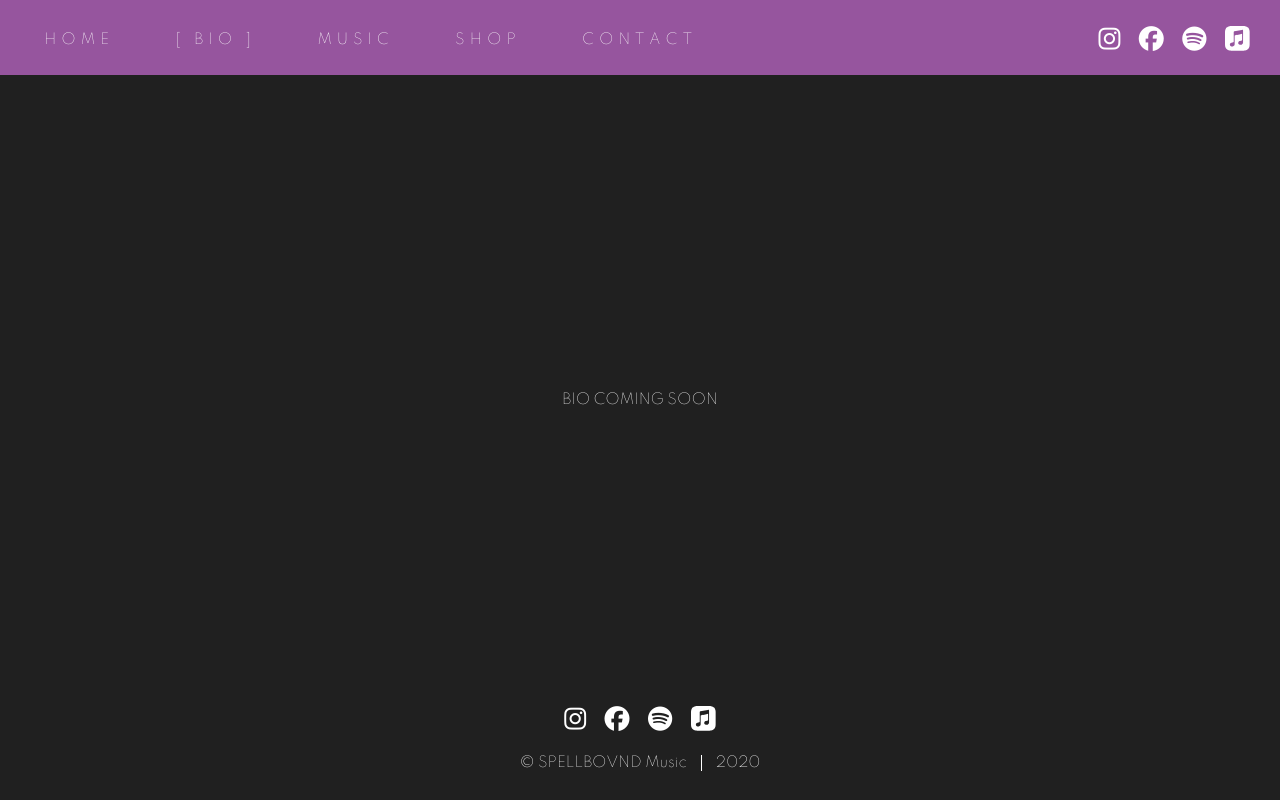
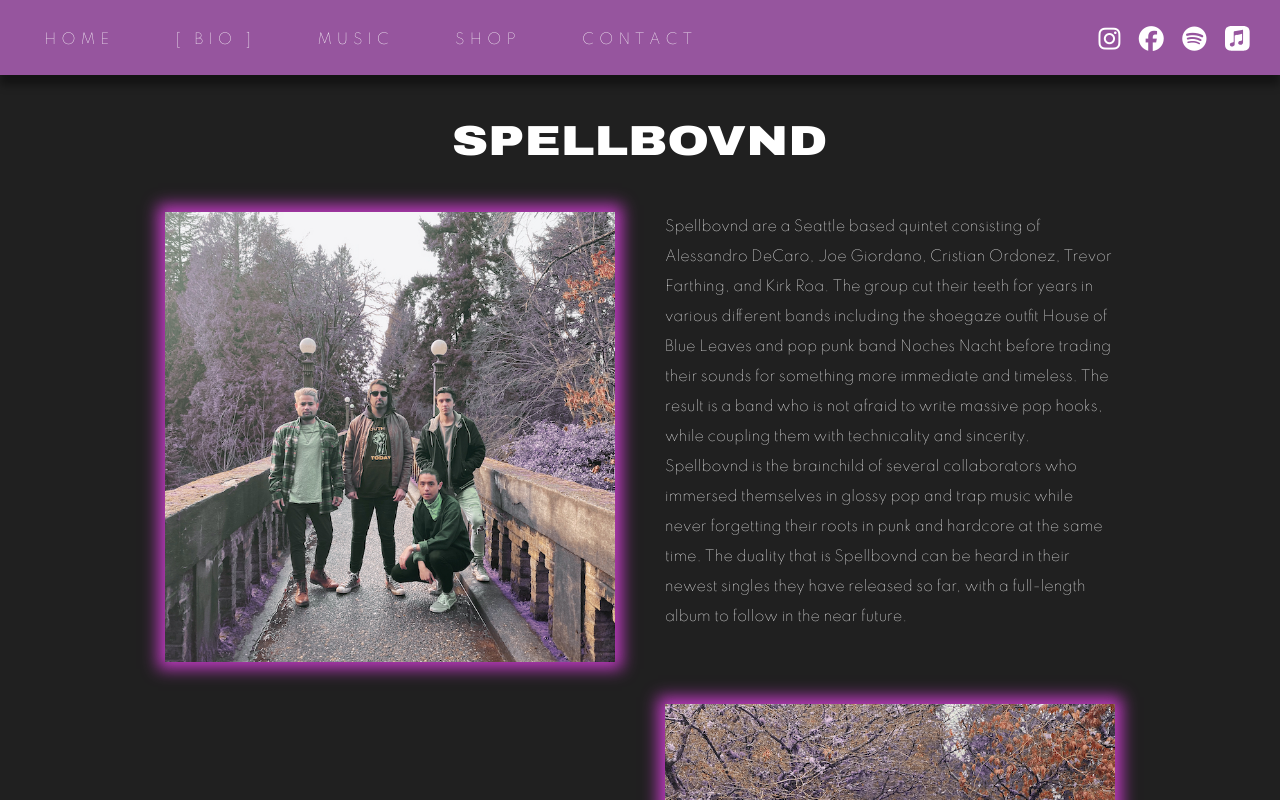
Before and after one commit to trevorfarthing/spellbovnd-website, a website: page src/bio.html in a window 1280 px wide. Shown: the top 800 px of the page. Drawn offline with nearby package versions, Linux system fonts and the light colour scheme; files that its build step writes are made by us from their sources; files whose address does not match are found by name.

Commit message:
Update bio page

```diff
--- a/src/bio.html
+++ b/src/bio.html
@@ -24,7 +24,7 @@
     <div id="sidenav-menu" class="sidenav">
       <div class="sidenav-site-links">
         <a href="javascript:void(0)" class="closebtn" onclick="closeNav()">&times;</a>
-        <a href="index.html" class="sidenav-link home-nav-link">HOME</a>
+        <a href="/" class="sidenav-link home-nav-link">HOME</a>
         <a href="bio" class="sidenav-link bio-nav-link sidenav-selected-link">BIO</a>
         <a href="music" class="sidenav-link music-nav-link">MUSIC</a>
         <a href="shop" class="sidenav-link shop-nav-link">SHOP</a>
@@ -48,7 +48,7 @@
           <span class="mobile-nav-text float-right">
             SPELLBOVND
           </span>
-          <a href="index.html" class="nav-link ms-0 home-nav-link">HOME</a>
+          <a href="/" class="nav-link ms-0 home-nav-link">HOME</a>
           <a href="bio" class="nav-link bio-nav-link">[ BIO ]</a>
           <a href="music" class="nav-link music-nav-link">MUSIC</a>
           <a href="shop" class="nav-link shop-nav-link">SHOP</a>
@@ -62,10 +62,27 @@
         </nav>
       </header>
       <div>
-        <div class="absolute-center fade-standard w-100 text-center">
-          BIO COMING SOON
+        <div class="contain-block mb-5 fade-standard">
+          <div class="d-inline-block w-100 text-center ">
+            <h1 class="below-header bio-title d-inline-block">SPELLBOVND</h1>
+          </div>
+          <div class="flex-bio d-flex flex-wrap justify-content-around">
+
+            <img src="assets/group_bridge.jpg"/>
+            <div class="bio-text">
+              Spellbovnd are a Seattle based quintet consisting of Alessandro DeCaro, Joe Giordano, Cristian Ordonez, Trevor Farthing, and Kirk Roa.
+              The group cut their teeth for years in various different bands including the shoegaze outfit House of Blue Leaves and pop punk band Noches Nacht
+              before trading their sounds for something more immediate and timeless.  The result is a band who is not afraid to write massive pop hooks, while
+              coupling them with technicality and sincerity.  Spellbovnd is the brainchild of several collaborators who immersed themselves in glossy pop and trap music
+              while never forgetting their roots in punk and hardcore at the same time.  The duality that is Spellbovnd can be heard in their newest singles they have released
+              so far, with a full-length album to follow in the near future.
+            </div>
+            <div>
+            </div>
+            <img src="assets/group_trees.jpg" class="mt-5 bio-img-2"/>
+          </div>
         </div>
-        <footer class="fixed-footer fade-standard">
+        <footer class="fade-standard">
           <span class="footer-social-links">
             <a href="https://www.instagram.com/spellbovndmusic/"><i class="fab fa-instagram"></i></a>
             <a href="https://www.facebook.com/spellbovnd/"><i class="fab fa-facebook"></i></a>
--- a/src/styles/styles.scss
+++ b/src/styles/styles.scss
@@ -193,7 +193,13 @@ MIXINS
   left: 50%;
   transform: translate(-50%, -50%);
 }
-
+@mixin scale($x, $y) {
+  -webkit-transform:scale($x,$y); /* Safari and Chrome */
+  -moz-transform:scale($x,$y); /* Firefox */
+  -ms-transform:scale($x,$y); /* IE 9 */
+  -o-transform:scale($x,$y); /* Opera */
+  transform:scale($x,$y); /* W3C */
+}
 /*
 ************************
 INHERITANCE
@@ -231,6 +237,7 @@ header {
   background: $lightpurple;
   width: 100%;
   height: 75px;
+  box-shadow: 0px 10px 8px rgba(0,0,0,0.4);
 }
 nav {
   margin-top:3px;
@@ -406,6 +413,30 @@ footer {
   top: 74px;
   width: 100%;
   height: 89%;
+}
+.contain-block {
+  max-width: 1000px;
+  margin: 0 auto;
+}
+.below-header {
+  margin-top: 120px;
+}
+.flex-bio img {
+  width: 45%;
+  height: 45%;
+  box-shadow: 0px 0px 15px 7px $pink;
+}
+.flex-bio div {
+  width: 45%;
+}
+.bio-title {
+  font-family: 'Arial Black', 'Arial Bold', Gadget, sans-serif;
+  padding-bottom: 50px;
+  text-align: center;
+  @include scale(1.2, 1);
+}
+.bio-text {
+  line-height: 30px;
 }
 
 /*
@@ -592,6 +623,9 @@ MEDIA QUERIES
   .video-container-2 img {
     margin-top: 66px !important;
   }
+  .below-header {
+    margin-top: 120px;
+  }
   nav {
     position: static;
     right: 0px;
@@ -645,6 +679,17 @@ MEDIA QUERIES
     padding-right: 20px;
   }
 }
+@media all and (max-width: 900px) {
+  .flex-bio img, .flex-bio div {
+    width: 85%;
+  }
+  .bio-text {
+    margin-top: 50px;
+  }
+  .bio-img-2 {
+    margin-top: 50px !important;
+  }
+}
 @media all and (max-width: 850px) {
   .logo b {
     font-size: 50px;
```
Also changed, not shown: src/contact.html (+2 -2 lines), src/error.html (+2 -2 lines), src/index.html (+2 -2 lines), src/music.html (+2 -2 lines), src/shop.html (+2 -2 lines), src/assets/group_bridge.jpg (added), src/assets/group_neon.jpg (added), src/assets/group_trees.jpg (added).
